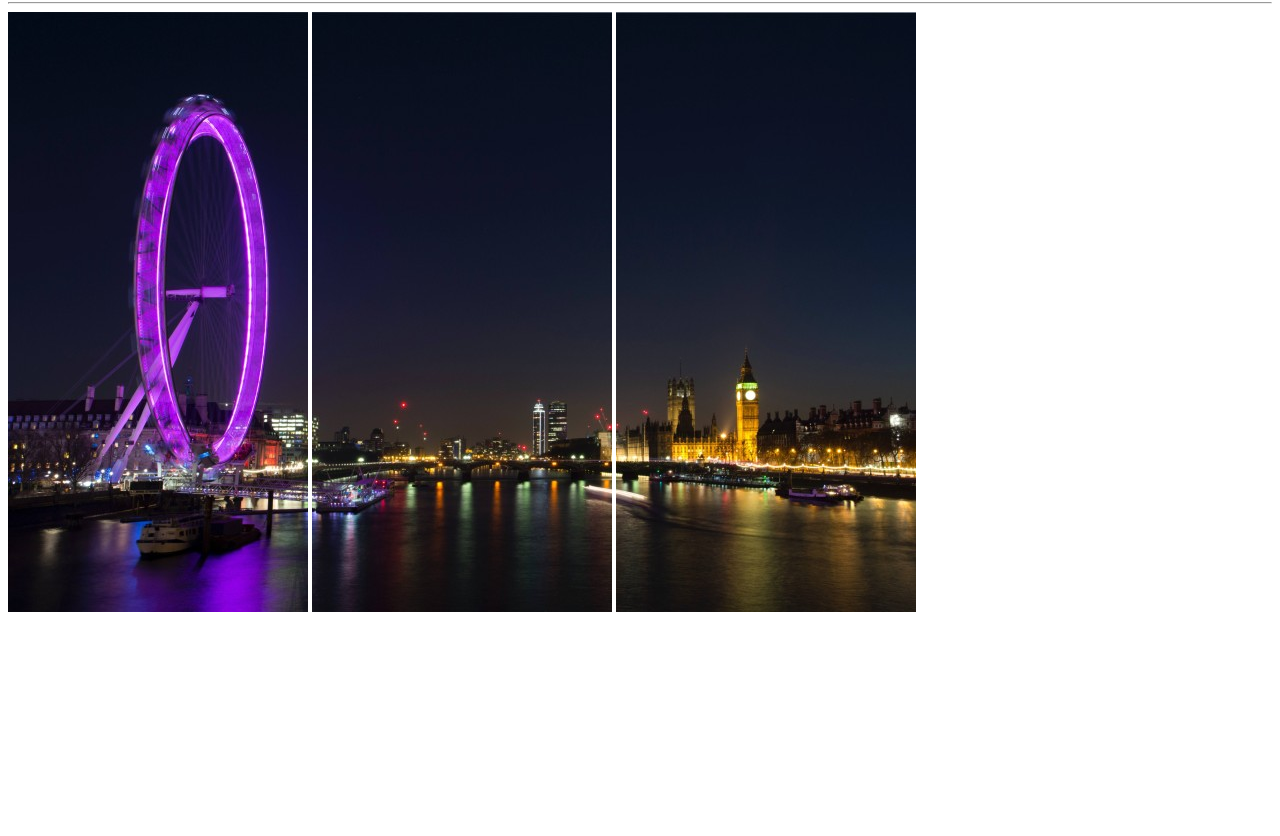
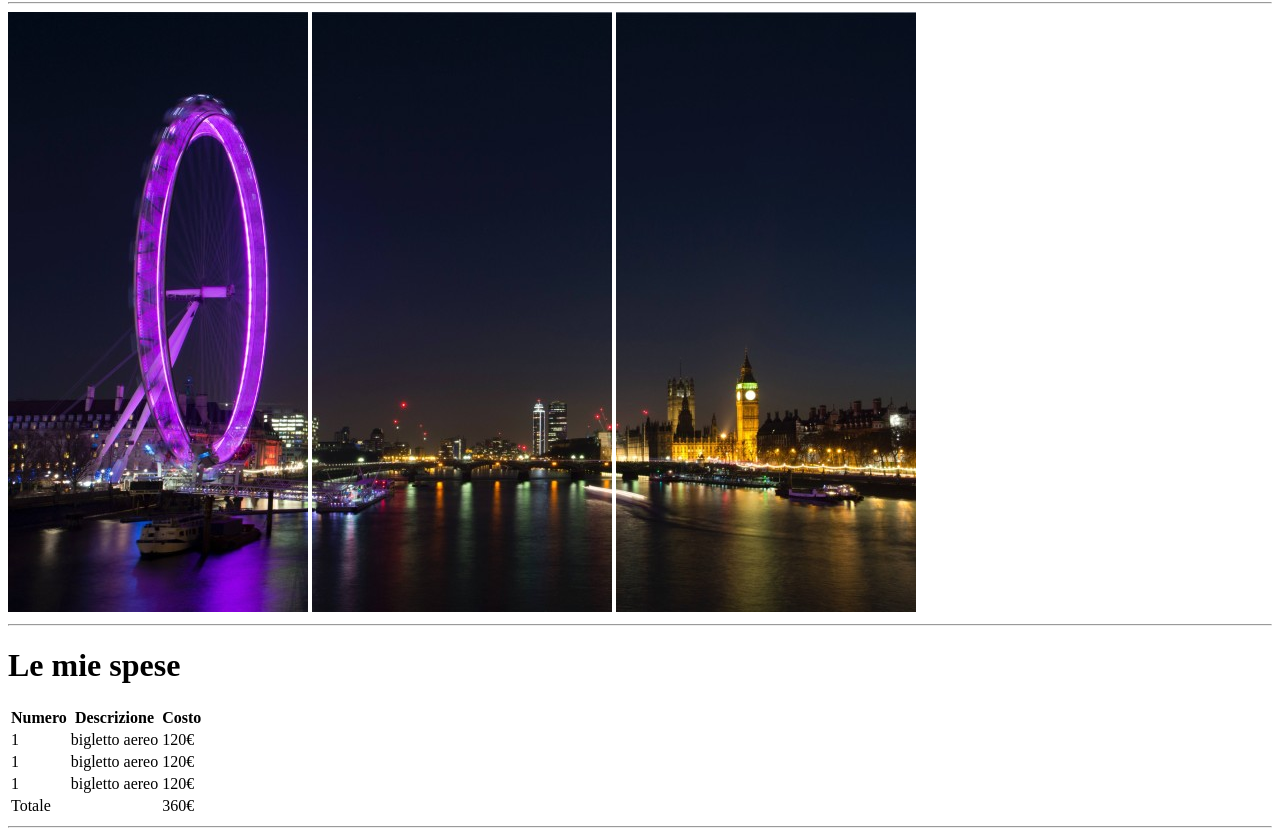
Before and after one commit to CapRex46/html-london-trip, a plain HTML site: page index.html in a window 1280 px wide. Shown: the part 78-914 px from the top of the page. Before the commit the page ends 800 px from the top, so only its background shows below. Drawn offline with Linux system fonts and the light colour scheme.

Commit message:
aggiunta tabella spese

```diff
--- a/index.html
+++ b/index.html
@@ -17,6 +17,44 @@
     <img src="img\pexels-bill-emrich-230794-0.jpg" alt="ruota">
     <img src="img\pexels-bill-emrich-230794-1.jpg" alt="città-centro">
     <img src="img\pexels-bill-emrich-230794-2.jpg" alt="città-destra">
+    <hr>
+
+    <h1>Le mie spese</h1>
+    <table>
+        <tr>
+            <th>Numero</th>
+            <th>Descrizione</th>
+            <th>Costo</th>
+        </tr>
+
+        <tr>
+            <td>1</td>
+            <td>bigletto aereo</td>
+            <td>120€</td>
+        </tr>
+
+        <tr>
+            <td>1</td>
+            <td>bigletto aereo</td>
+            <td>120€</td>
+        </tr>
+
+        <tr>
+            <td>1</td>
+            <td>bigletto aereo</td>
+            <td>120€</td>
+        </tr>
+
+        <tr>
+            <td>Totale</td>
+            <td></td>
+            <td>360€</td>
+        </tr>
+
+
+
+    </table>
+    <hr>
 
 
 </body>
```
